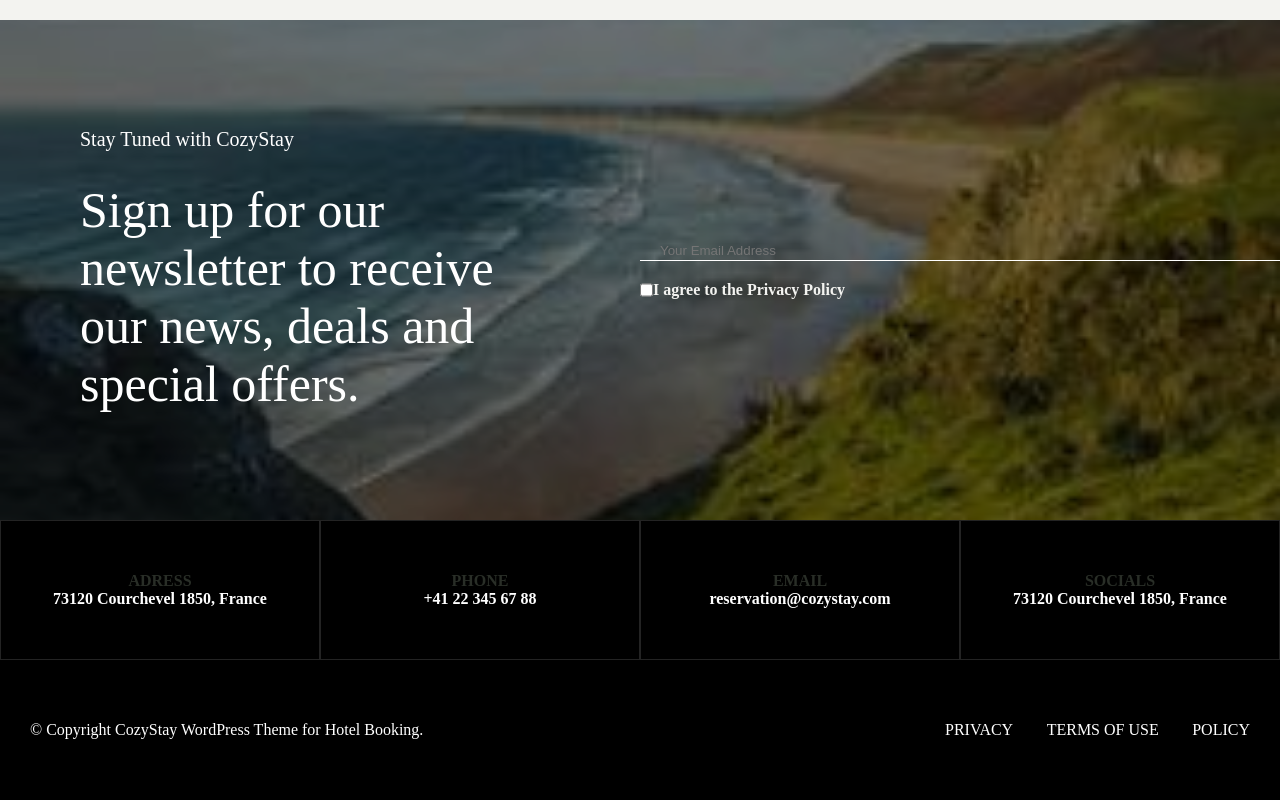
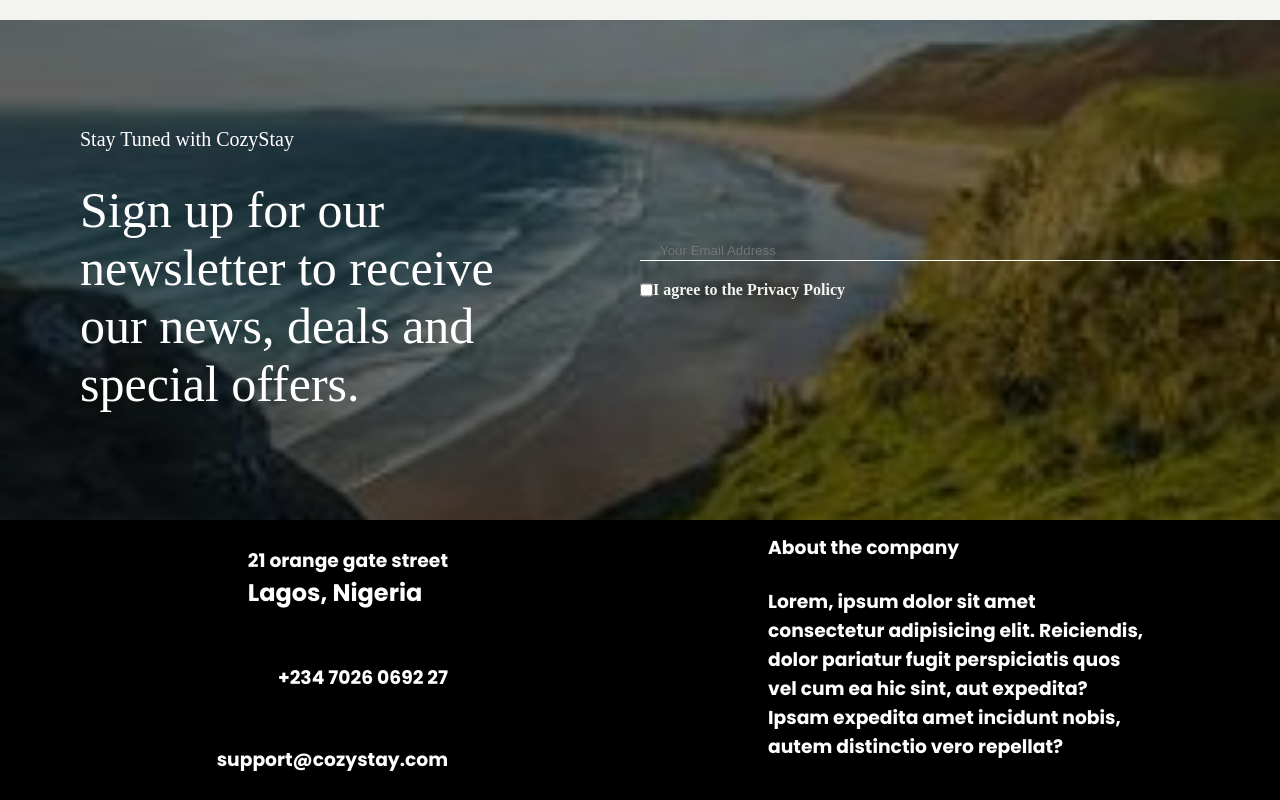
Before and after one commit to Kene323/COZYSTAY, a plain HTML site: page cart.html in a window 1280 px wide. Shown: the part 1074-1874 px from the top of the page. Drawn offline with Linux system fonts and the light colour scheme.

Commit message:
updated successfully

```diff
--- a/CSS/account.css
+++ b/CSS/account.css
@@ -230,43 +230,73 @@ footer {
     width: 100%;
     height: 280px;
     background-color: black;
+    display: flex;
     /* margin-top: 100px; */
     color: #fff;
 }
 
-.footer_top {
-    width: 100%;
-    height: 50%;
-    display: flex;
-}
-
-.footer_nav {
-    width: 25%;
+.footer_left {
+    width: 50%;
     height: 100%;
-    border: 1px solid #232323;
+    font-family: "Poppins";
+    /* background-color: aquamarine; */
     display: flex;
     flex-direction: column;
-    justify-content: center;
+    justify-content: space-around;
     align-items: center;
 }
 
-.footer_title {
-    color: #292e27;
-}
-
-.footer_terms {
-    width: 100%;
-    height: 50%;
-    display: flex;
-    justify-content: space-between;
-    align-items: center;
-    padding: 30px;
-}
-
-.group {
-    width: 25%;
-    height: 100%;
+.foot_address {
+    font-family: "Poppins";
+    /* background-color: gold; */
+    width: 40%;
     display: flex;
     justify-content: space-between;
     align-items: center;
 }
+
+#location_icon {
+    size: 80px;
+}
+
+.foot_phone {
+    font-family: "Poppins";
+    /* background-color: gold; */
+    width: 40%;
+    display: flex;
+    justify-content: space-between;
+    align-items: center;
+}
+
+.foot_email {
+    font-family: "Poppins";
+    /* background-color: gold; */
+    width: 40%;
+    display: flex;
+    justify-content: space-between;
+    align-items: center;
+}
+
+.footer_right {
+    width: 50%;
+    height: 100%;
+    font-family: "Poppins";
+    /* background-color: aquamarine; */
+    display: flex;
+    flex-direction: column;
+    justify-content: space-around;
+    align-items: center;
+}
+
+.footer_right > h3 {
+    font-family: "Poppins";
+    width: 60%;
+    /* background-color: #b99d75; */
+}
+
+.foot_logos {
+    width: 60%;
+    display: flex;
+    justify-content: space-between;
+    align-items: center;
+}
--- a/CSS/cart.css
+++ b/CSS/cart.css
@@ -193,110 +193,73 @@ footer {
     width: 100%;
     height: 280px;
     background-color: black;
+    display: flex;
     /* margin-top: 100px; */
     color: #fff;
 }
 
-.footer_top {
-    width: 100%;
-    height: 50%;
-    display: flex;
-}
-
-.footer_nav {
-    width: 25%;
+.footer_left {
+    width: 50%;
     height: 100%;
-    border: 1px solid #232323;
+    font-family: "Poppins";
+    /* background-color: aquamarine; */
     display: flex;
     flex-direction: column;
-    justify-content: center;
+    justify-content: space-around;
     align-items: center;
 }
 
-.footer_title {
-    color: #292e27;
-}
-
-.footer_terms {
-    width: 100%;
-    height: 50%;
-    display: flex;
-    justify-content: space-between;
-    align-items: center;
-    padding: 30px;
-}
-
-.group {
-    width: 25%;
-    height: 100%;
+.foot_address {
+    font-family: "Poppins";
+    /* background-color: gold; */
+    width: 40%;
     display: flex;
     justify-content: space-between;
     align-items: center;
 }
 
-/* Tablets */
-@media (max-width: 1024px) {
-    .message {
-        width: 90%;
-    }
-
-    .message > h3 {
-        font-size: 60px;
-    }
-
-    .news_left, .news_right {
-        width: 100%;
-        padding: 40px;
-    }
-
-    .footer_nav {
-        width: 50%;
-    }
+#location_icon {
+    size: 80px;
 }
 
-/* Mobile */
-@media (max-width: 768px) {
-    #head_id {
-        flex-direction: column;
-        padding: 10px;
-    }
+.foot_phone {
+    font-family: "Poppins";
+    /* background-color: gold; */
+    width: 40%;
+    display: flex;
+    justify-content: space-between;
+    align-items: center;
+}
 
-    .head > a {
-        margin: 10px;
-    }
+.foot_email {
+    font-family: "Poppins";
+    /* background-color: gold; */
+    width: 40%;
+    display: flex;
+    justify-content: space-between;
+    align-items: center;
+}
 
-    .message > h3 {
-        font-size: 40px;
-    }
+.footer_right {
+    width: 50%;
+    height: 100%;
+    font-family: "Poppins";
+    /* background-color: aquamarine; */
+    display: flex;
+    flex-direction: column;
+    justify-content: space-around;
+    align-items: center;
+}
 
-    .message > h4 {
-        font-size: 16px;
-    }
+.footer_right > h3 {
+    font-family: "Poppins";
+    width: 60%;
+    /* background-color: #b99d75; */
+}
 
-    .main {
-        padding: 30px;
-    }
-
-    .news_left, .news_right {
-        width: 100%;
-        padding: 20px;
-        text-align: center;
-    }
-
-    .bottom {
-        font-size: 30px;
-    }
-
-    .footer_nav {
-        width: 100%;
-    }
-
-    .footer_terms {
-        flex-direction: column;
-        gap: 10px;
-    }
-
-    .group {
-        flex-direction: column;
-    }
+.foot_logos {
+    width: 60%;
+    display: flex;
+    justify-content: space-between;
+    align-items: center;
 }
--- a/CSS/contact.css
+++ b/CSS/contact.css
@@ -281,43 +281,73 @@ footer {
     width: 100%;
     height: 280px;
     background-color: black;
+    display: flex;
     /* margin-top: 100px; */
     color: #fff;
 }
 
-.footer_top {
-    width: 100%;
-    height: 50%;
-    display: flex;
-}
-
-.footer_nav {
-    width: 25%;
+.footer_left {
+    width: 50%;
     height: 100%;
-    border: 1px solid #232323;
+    font-family: "Poppins";
+    /* background-color: aquamarine; */
     display: flex;
     flex-direction: column;
-    justify-content: center;
+    justify-content: space-around;
     align-items: center;
 }
 
-.footer_title {
-    color: #292e27;
-}
-
-.footer_terms {
-    width: 100%;
-    height: 50%;
-    display: flex;
-    justify-content: space-between;
-    align-items: center;
-    padding: 30px;
-}
-
-.group {
-    width: 25%;
-    height: 100%;
+.foot_address {
+    font-family: "Poppins";
+    /* background-color: gold; */
+    width: 40%;
     display: flex;
     justify-content: space-between;
     align-items: center;
 }
+
+#location_icon {
+    size: 80px;
+}
+
+.foot_phone {
+    font-family: "Poppins";
+    /* background-color: gold; */
+    width: 40%;
+    display: flex;
+    justify-content: space-between;
+    align-items: center;
+}
+
+.foot_email {
+    font-family: "Poppins";
+    /* background-color: gold; */
+    width: 40%;
+    display: flex;
+    justify-content: space-between;
+    align-items: center;
+}
+
+.footer_right {
+    width: 50%;
+    height: 100%;
+    font-family: "Poppins";
+    /* background-color: aquamarine; */
+    display: flex;
+    flex-direction: column;
+    justify-content: space-around;
+    align-items: center;
+}
+
+.footer_right > h3 {
+    font-family: "Poppins";
+    width: 60%;
+    /* background-color: #b99d75; */
+}
+
+.foot_logos {
+    width: 60%;
+    display: flex;
+    justify-content: space-between;
+    align-items: center;
+}
--- a/CSS/index.css
+++ b/CSS/index.css
@@ -419,72 +419,73 @@ footer {
     width: 100%;
     height: 280px;
     background-color: black;
+    display: flex;
     /* margin-top: 100px; */
     color: #fff;
 }
 
-.footer_top {
-    width: 100%;
-    height: 50%;
-    display: flex;
-}
-
-.footer_nav {
-    width: 25%;
+.footer_left {
+    width: 50%;
     height: 100%;
-    border: 1px solid #232323;
+    font-family: "Poppins";
+    /* background-color: aquamarine; */
     display: flex;
     flex-direction: column;
-    justify-content: center;
+    justify-content: space-around;
     align-items: center;
 }
 
-.footer_title {
-    color: #292e27;
-}
-
-.footer_terms {
-    width: 100%;
-    height: 50%;
-    display: flex;
-    justify-content: space-between;
-    align-items: center;
-    padding: 30px;
-}
-
-.group {
-    width: 25%;
-    height: 100%;
+.foot_address {
+    font-family: "Poppins";
+    /* background-color: gold; */
+    width: 40%;
     display: flex;
     justify-content: space-between;
     align-items: center;
 }
 
-@media (max-width: 768px) {
-    /* NAVIGATION */
-    .head {
-        flex-direction: column;
-        align-items: center;
-        padding: 10px;
-    }
+#location_icon {
+    size: 80px;
+}
 
-    .head a {
-        display: none;
-        margin: 5px;
-    }
+.foot_phone {
+    font-family: "Poppins";
+    /* background-color: gold; */
+    width: 40%;
+    display: flex;
+    justify-content: space-between;
+    align-items: center;
+}
 
-    /* HERO SECTION */
-    .hero .message {
-        font-size: 1.2rem;
-    }
+.foot_email {
+    font-family: "Poppins";
+    /* background-color: gold; */
+    width: 40%;
+    display: flex;
+    justify-content: space-between;
+    align-items: center;
+}
 
-    /* CARDS */
-    .three_cards {
-        flex-direction: column;
-        align-items: center;
-    }
+.footer_right {
+    width: 50%;
+    height: 100%;
+    font-family: "Poppins";
+    /* background-color: aquamarine; */
+    display: flex;
+    flex-direction: column;
+    justify-content: space-around;
+    align-items: center;
+}
 
-    .cards {
-        width: 90%;
-    }
+.footer_right > h3 {
+    font-family: "Poppins";
+    width: 60%;
+    /* background-color: #b99d75; */
 }
+
+.foot_logos {
+    width: 60%;
+    display: flex;
+    justify-content: space-between;
+    align-items: center;
+}
--- a/CSS/rooms.css
+++ b/CSS/rooms.css
@@ -323,43 +323,73 @@ footer {
     width: 100%;
     height: 280px;
     background-color: black;
+    display: flex;
     /* margin-top: 100px; */
     color: #fff;
 }
 
-.footer_top {
-    width: 100%;
-    height: 50%;
-    display: flex;
-}
-
-.footer_nav {
-    width: 25%;
+.footer_left {
+    width: 50%;
     height: 100%;
-    border: 1px solid #232323;
+    font-family: "Poppins";
+    /* background-color: aquamarine; */
     display: flex;
     flex-direction: column;
-    justify-content: center;
+    justify-content: space-around;
     align-items: center;
 }
 
-.footer_title {
-    color: #292e27;
-}
-
-.footer_terms {
-    width: 100%;
-    height: 50%;
-    display: flex;
-    justify-content: space-between;
-    align-items: center;
-    padding: 30px;
-}
-
-.group {
-    width: 25%;
-    height: 100%;
+.foot_address {
+    font-family: "Poppins";
+    /* background-color: gold; */
+    width: 40%;
     display: flex;
     justify-content: space-between;
     align-items: center;
 }
+
+#location_icon {
+    size: 80px;
+}
+
+.foot_phone {
+    font-family: "Poppins";
+    /* background-color: gold; */
+    width: 40%;
+    display: flex;
+    justify-content: space-between;
+    align-items: center;
+}
+
+.foot_email {
+    font-family: "Poppins";
+    /* background-color: gold; */
+    width: 40%;
+    display: flex;
+    justify-content: space-between;
+    align-items: center;
+}
+
+.footer_right {
+    width: 50%;
+    height: 100%;
+    font-family: "Poppins";
+    /* background-color: aquamarine; */
+    display: flex;
+    flex-direction: column;
+    justify-content: space-around;
+    align-items: center;
+}
+
+.footer_right > h3 {
+    font-family: "Poppins";
+    width: 60%;
+    /* background-color: #b99d75; */
+}
+
+.foot_logos {
+    width: 60%;
+    display: flex;
+    justify-content: space-between;
+    align-items: center;
+}
--- a/cart.html
+++ b/cart.html
@@ -72,30 +72,42 @@
 
 <!-- FOOTER -->
 <footer>
-    <div class="footer_top">
-        <div class="footer_nav">
-            <h4 class="footer_title">ADRESS</h4>
-            <h4 class="footer_data">73120 Courchevel 1850, France</h4>
+    <div class="footer_left">
+        <div class="foot_address">
+            <i id="location_icon" class="fa-solid fa-location-dot"></i>
+            <div>
+                <h3>21 orange gate street</h3>
+                <h2>Lagos, Nigeria</h2>
+            </div>
         </div>
-        <div class="footer_nav">
-            <h4 class="footer_title">PHONE</h4>
-            <h4 class="footer_data">+41 22 345 67 88</h4>
+
+        <div class="foot_phone">
+            <i class="fa-solid fa-phone"></i>
+            <h3>+234 7026 0692 27</h3>
         </div>
-        <div class="footer_nav">
-            <h4 class="footer_title">EMAIL</h4>
-            <h4 class="footer_data">reservation@cozystay.com</h4>
-        </div>
-        <div class="footer_nav">
-            <h4 class="footer_title">SOCIALS</h4>
-            <h4 class="footer_data">73120 Courchevel 1850, France</h4>
+
+        <div class="foot_email">
+            <i class="fa-solid fa-envelope"></i>
+            <h3>support@cozystay.com</h3>
         </div>
     </div>
-    <div class="footer_terms">
-        <div class="copy">© Copyright CozyStay WordPress Theme for Hotel Booking.</div>
-        <div class="group">
-            <div class="bot_navs">PRIVACY</div>
-            <div class="bot_navs">TERMS OF USE</div>
-            <div class="bot_navs">POLICY</div>
+
+    <div class="footer_right">
+        <h3>About the company</h3>
+        <h3>
+            Lorem, ipsum dolor sit amet consectetur
+            adipisicing elit. Reiciendis,
+            dolor pariatur fugit perspiciatis quos
+            vel cum ea hic sint,
+            aut expedita?
+            Ipsam expedita amet incidunt nobis,
+            autem distinctio vero repellat?
+        </h3>
+        <div class="foot_logos">
+            <i class="fa-brands fa-facebook-f"></i>
+            <i class="fa-brands fa-x-twitter"></i>
+            <i class="fa-brands fa-linkedin-in"></i>
+            <i class="fa-brands fa-github"></i>
         </div>
     </div>
 </footer>
```
Also changed, not shown: account.html (+32 -20 lines), contact.html (+33 -21 lines), index.html (+33 -21 lines), rooms.html (+33 -21 lines).
